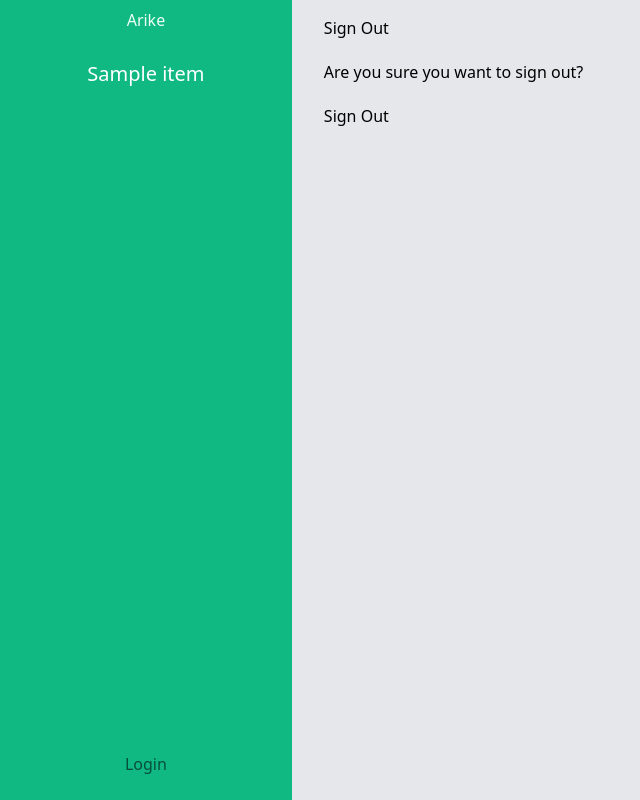
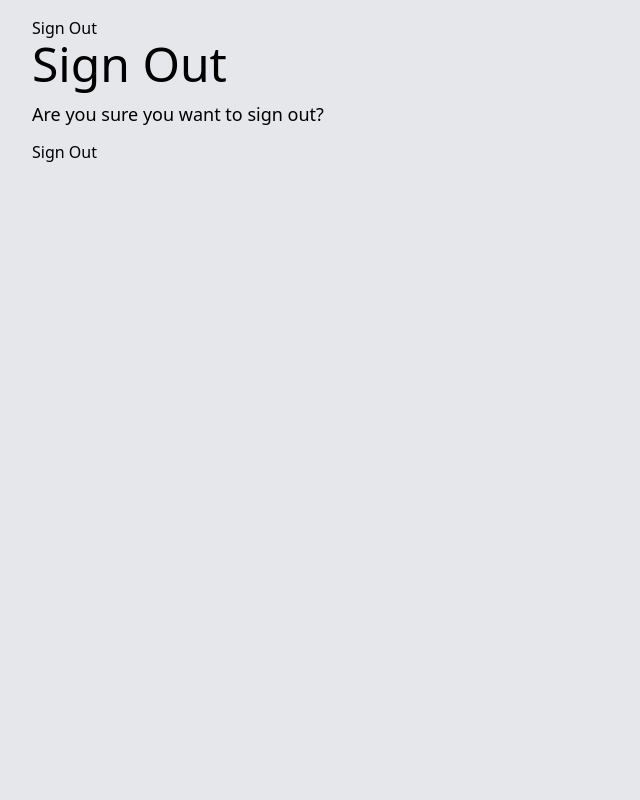
Before and after one commit to rabilrbl/arike, a Django app: template arike/templates/account/logout.html in a window 1280 px wide. Shown: the whole page, without its empty margins (0-640 px from the left). Run offline with Django 4.2, Linux system fonts and the light colour scheme; the template is opened without the code that fills it: most values are stand-ins (such as "Sample title", 1, 10 or a date in 2020); parts of the project's set-up code (start-up, migrations or seed data) failed here and were passed over; some libraries are stand-ins or nearby versions.

Commit message:
Imporved UI

```diff
--- a/arike/templates/account/base.html
+++ b/arike/templates/account/base.html
@@ -2,7 +2,9 @@
 {% block title %}{% block head_title %}{% endblock head_title %}{% endblock title %}
 
 {% block content %}
-<div class="max-w-3xl">
+<h1 class="text-center text-6xl">Arike</h1>
+<div class="border-b-2 border-gray-500 w-full m-auto my-2"></div>
+<div class="max-w-3xl grid place-content-center m-auto">
   <div class="space-y-5">
     {% block inner %}{% endblock %}
   </div>
--- a/arike/templates/account/logout.html
+++ b/arike/templates/account/logout.html
@@ -1,13 +1,14 @@
-{% extends "account/base.html" %}
+{% extends "base.html" %}
+{% block content %}
 
 {% load i18n %}
 
-{% block head_title %}{% translate "Sign Out" %}{% endblock %}
+{% block title %}{% translate "Sign Out" %}{% endblock %}
 
-{% block inner %}
-<h1>{% translate "Sign Out" %}</h1>
+<div class="space-y-3 grid place-content-start">
+  <h1 class="text-5xl">{% translate "Sign Out" %}</h1>
 
-<p>{% translate 'Are you sure you want to sign out?' %}</p>
+  <p class="text-lg font-medium">{% translate 'Are you sure you want to sign out?' %}</p>
 
   <form method="post" action="{% url 'account_logout' %}">
     {% csrf_token %}
@@ -16,4 +17,5 @@
     {% endif %}
     <button class="btn btn-danger" type="submit">{% translate 'Sign Out' %}</button>
   </form>
+</div>
 {% endblock %}
--- a/arike/templates/base.html
+++ b/arike/templates/base.html
@@ -7,7 +7,7 @@
     <meta http-equiv="x-ua-compatible" content="ie=edge">
     <title>{% block title %}{% if title %}{{ title }}{% else %}arike{% endif %}{% endblock title %}</title>
     <meta name="viewport" content="width=device-width, initial-scale=1.0">
-    <meta name="description" content=""Arike" is a Malayalam word that roughly translates to "Alongside" or "Besides" in English. The project caters to a system of specialized medical staff tending to patients under palliative care.">
+    <meta name="description" content="'Arike' is a Malayalam word that roughly translates to 'Alongside' or 'Besides' in English. The project caters to a system of specialized medical staff tending to patients under palliative care.">
     <meta name="author" content="Mohammed Rabil">
 
     <link rel="icon" href="{% static 'images/favicons/favicon.ico' %}">
@@ -29,7 +29,7 @@
   </head>
 
   <body class="flex bg-gray-200">
-
+    {% if request.user.is_authenticated %}
     <div class="bg-emerald-500 min-h-screen w-96">
         <nav class="flex flex-col w-full items-center">
           <div class="w-[90%]">
@@ -52,7 +52,7 @@
                 <div class="py-6 px-6 rounded-full border bg-gray-400 mr-2"></div>
               </div>
               <div class="flex flex-col justify-center">
-                <p onclick="document.location.href='{% url 'users:detail' request.user.external_id %}'" class="text-white text-center cursor-pointer hover:underline">{{ request.user.full_name }}</p>
+                <p onclick="document.location.href='{% url 'users:detail' request.user.external_id %}' class="text-white text-center cursor-pointer hover:underline">{{ request.user.full_name }}</p>
                 <p class="text-white text-center">{{ request.user.email }}</p>
                 <a href="{% url 'account_logout' %}" class="text-emerald-900 font-medium text-center w-full rounded-xl hover:underline">Logout</a>
               {% else %}
@@ -63,12 +63,13 @@
           </div>
         </nav>
     </div>
+    {% endif %}
 
     <div class="container px-8 py-4">
 
       {% if messages %}
         {% for message in messages %}
-        <div id="notif_message" class="alert py-3 px-3 flex items-center max-w-3xl m-3">
+        <div id="notif_message" class="{% if not request.user.is_authenticated %} absolute {% endif %} alert py-3 px-3 flex items-center max-w-3xl m-3">
           <button onclick="document.getElementById('notif_message').classList.toggle('hidden')" type="button" class="ml-auto order-last" data-bs-dismiss="alert" aria-label="Close"><svg xmlns="http://www.w3.org/2000/svg" class="h-6 w-6 " fill="none" viewBox="0 0 24 24" stroke="currentColor">
             <path stroke-linecap="round" stroke-linejoin="round" stroke-width="2" d="M6 18L18 6M6 6l12 12" />
           </svg></button>
@@ -76,6 +77,12 @@
           <div class="">{{ message }}</div>
         </div>
         {% endfor %}
+        <script>
+          // Hide all messages after 3 seconds
+          setTimeout(function() {
+            document.getElementById('notif_message').classList.toggle('hidden');
+          }, 3000);
+        </script>
       {% endif %}
 
       <div class="">
--- a/config/urls.py
+++ b/config/urls.py
@@ -6,6 +6,10 @@ from django.views import defaults as default_views
 from django.views.generic import TemplateView
 from drf_spectacular.views import SpectacularAPIView, SpectacularSwaggerView
 from rest_framework.authtoken.views import obtain_auth_token
+from django.contrib.auth.mixins import LoginRequiredMixin
+
+class TemplateView(LoginRequiredMixin, TemplateView):
+    pass
 
 urlpatterns = [
     path("", TemplateView.as_view(template_name="pages/home.html"), name="home"),
```
Also changed, not shown: arike/templates/account/login.html (+20 -50 lines). Lines whose indentation alone changed are shown as unchanged.
